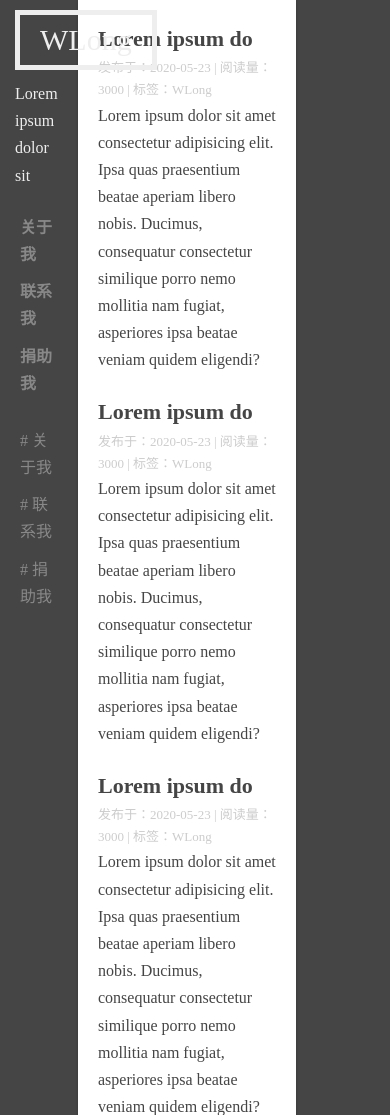
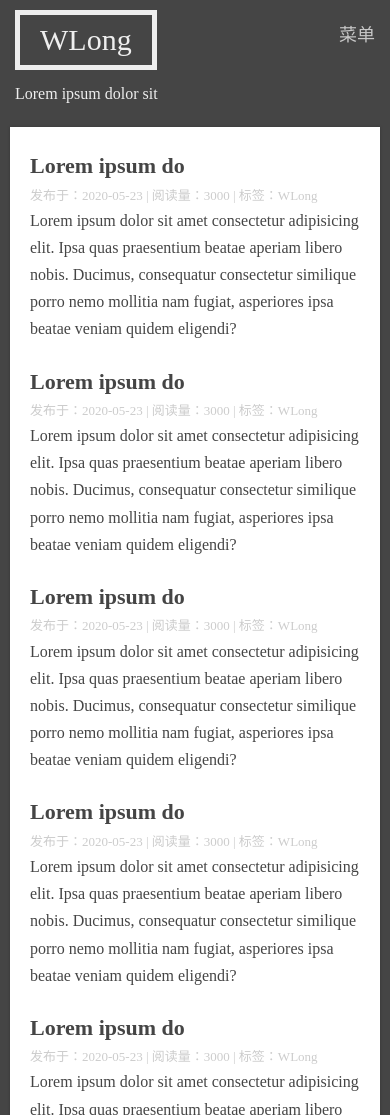
Before and after one commit to WLongwx/Minimalist-blog, a plain HTML site: page index.html in a window 390 px wide. Shown: the top 1115 px of the page. Drawn offline with Linux system fonts and the light colour scheme.

Commit message:
添加响应式布局

```diff
--- a/css/main.css
+++ b/css/main.css
@@ -1,3 +1,7 @@
+*{
+    box-sizing: border-box;
+}
+
 body{
     background: #454545;
     line-height: 1.7;
@@ -81,3 +85,7 @@ a, body{
 .article > *{
     margin: 10px 0px;
 }
+
+#menu-checkbox,#menu-toggle{
+    display: none;
+}
--- /dev/null
+++ b/css/mobile.css
@@ -0,0 +1,38 @@
+.set-bar{
+    position: relative;
+    width: 100%;
+    float: none;
+}
+
+.main{
+    width: 100%;
+    padding: 10px 10px;
+}
+
+.article-list{
+    margin-right: 0;
+}
+.set-bar .nav,
+.set-bar .tag-list{
+    display: none;
+    text-align: center;
+}
+
+#menu-checkbox:checked ~ .nav,
+#menu-checkbox:checked ~ .tag-list{
+    display: block;
+}
+
+#menu-checkbox{
+    display: none;
+}
+
+#menu-toggle{
+    display: block;
+    position: absolute;
+    top: 10px;
+    right: 0px;
+    font-size: 18px;
+    font-weight: 100;
+    color: rgba(255, 255, 255, 0.7);
+}
--- a/index.html
+++ b/index.html
@@ -5,10 +5,13 @@
     <meta name="viewport" content="width=device-width, initial-scale=1.0">
     <link rel="stylesheet" href="css/normalize.css">
     <link rel="stylesheet" href="css/main.css">
+    <link media="(max-width: 768px)" rel="stylesheet" href="css/mobile.css">
     <title>WLong's Blog</title>
 </head>
 <body>
    <div class="set-bar">
+        <label id="menu-toggle" for="menu-checkbox">菜单</label>
+        <input id="menu-checkbox" type="checkbox">
         <div class="header">
             <a href="index.html" class="logo">WLong</a>
             <div class="intro">Lorem ipsum dolor sit </div>
```
